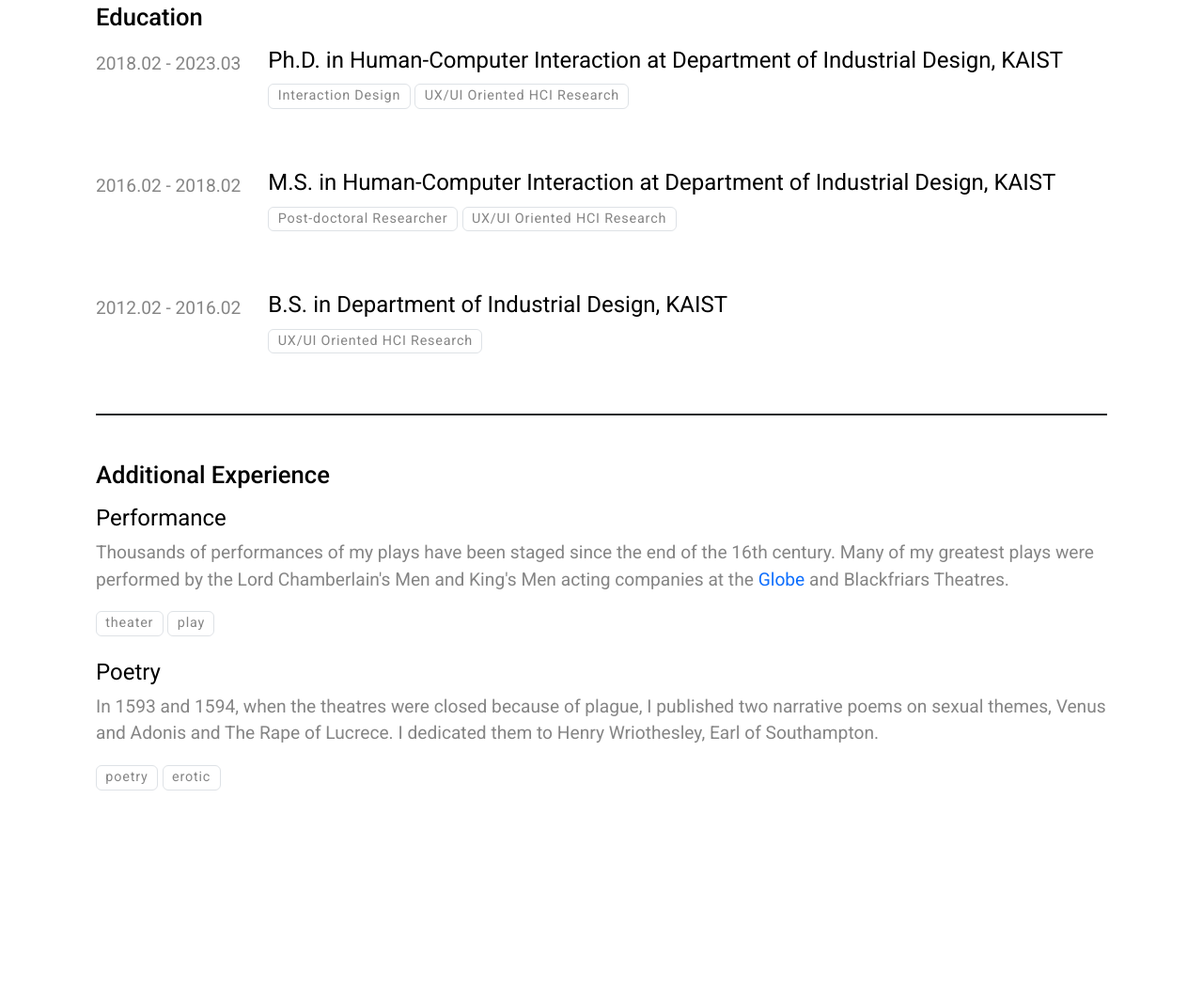
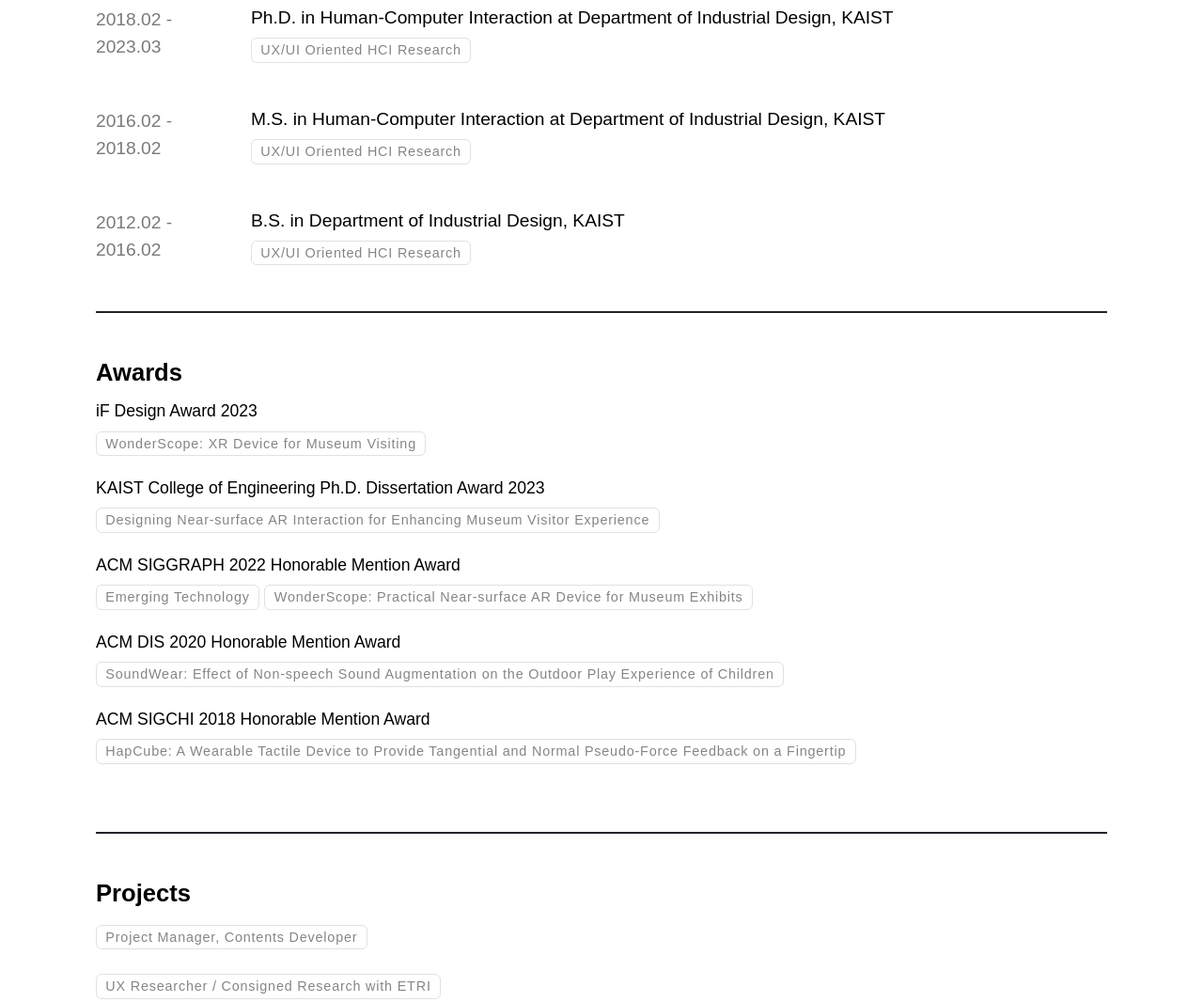
Before and after one commit to roetry/my_cv, a plain HTML site: page index.html in a window 1280 px wide. Shown: the part 994-2060 px from the top of the page at 94% size. Before the commit the page ends 1891 px from the top, so only its background shows below. Drawn offline with nearby package versions, Linux system fonts and the light colour scheme.

Commit message:
Deploying to gh-pages from @ roetry/my_cv@78fb8fbc19ddca5a3cd7765cd152246de32eda0e 🚀

```diff
--- a/index.html
+++ b/index.html
@@ -46,12 +46,12 @@
                     <li class="list-group-item d-flex justify-content-between align-items-start">
                         <span class="text-nowrap">ORCID</span>
                         <span class="text-nowrap"><a href="https://orcid.org/my-orcid?orcid=0000-0003-1108-0045">
-                  <i class="fa-brands fa-wikipedia-w fact-icon"></i>0000-0003-1108-0045
+                  </i>0000-0003-1108-0045
                 </a></span>
                     </li>
                     <li class="list-group-item d-flex justify-content-between align-items-start">
                         <span class="text-nowrap">Instagram</span>
-                        <span class="text-nowrap"><a href="https://www.instagram.com/lucky_beomy/"><i class="fa-brands fa-twitter fact-icon"></i>lucky_beomy</a></span>
+                        <span class="text-nowrap"><a href="https://www.instagram.com/lucky_beomy/"></i>@lucky_beomy</a></span>
                     </li>
                     <li class="list-group-item d-flex justify-content-between align-items-start">
                         <span class="text-nowrap">Email</span>
@@ -173,13 +173,11 @@
     <div class="border-bottom border-2 border-print-0 border-dark mb-5 pb-5 pb-print-0 mb-print-1">
         <h2 class="section-title">Professional Experience</h2>
         <div class="row d-block d-md-flex mb-5">
-            <div class="col-md-2 pt-1">
+            <div class="period-item">
                 2023.09 - Current
             </div>
-            <div class="col-md-10">
+            <div class="small-title">
                 <h3 class="small-title">Post-doctoral Researcher at Electronics and Telecommunications Research Institute (ETRI)</h3>
-
-                <div></div>
 
                 <p>
                     <span class="badge text-body border border-1">UX/UI Oriented HCI Research</span>
@@ -187,13 +185,11 @@
             </div>
         </div>
         <div class="row d-block d-md-flex">
-            <div class="col-md-2 pt-1">
+            <div class="period-item">
                 2023.03 - 2023.08
             </div>
-            <div class="col-md-10">
+            <div class="small-title">
                 <h3 class="small-title">Post-doctoral Researcher at Department of Industrial Design, KAIST</h3>
-
-                <div></div>
 
                 <p>
                     <span class="badge text-body border border-1">UX/UI Oriented HCI Research</span>
@@ -205,43 +201,35 @@
     <div class="border-bottom border-2 border-print-0 border-dark mb-5 pb-5 pb-print-0 mb-print-1">
         <h2 class="section-title">Education</h2>
         <div class="row d-block d-md-flex mb-5">
-            <div class="col-md-2 pt-1">
+            <div class="period-item">
                 2018.02 - 2023.03
             </div>
-            <div class="col-md-10">
-                <h3 class="fs-4 fw-normal">Ph.D. in Human-Computer Interaction at Department of Industrial Design, KAIST</h3>
-
-                <div></div>
+            <div class="small-title">
+                <h3 class="small-title">Ph.D. in Human-Computer Interaction at Department of Industrial Design, KAIST</h3>
 
                 <p>
-                    <span class="badge text-body border border-1">Interaction Design</span>
                     <span class="badge text-body border border-1">UX/UI Oriented HCI Research</span>
                 </p>
             </div>
         </div>
         <div class="row d-block d-md-flex mb-5">
-            <div class="col-md-2 pt-1">
+            <div class="period-item">
                 2016.02 - 2018.02
             </div>
-            <div class="col-md-10">
-                <h3 class="fs-4 fw-normal">M.S. in Human-Computer Interaction at Department of Industrial Design, KAIST</h3>
-
-                <div></div>
+            <div class="small-title">
+                <h3 class="small-title">M.S. in Human-Computer Interaction at Department of Industrial Design, KAIST</h3>
 
                 <p>
-                    <span class="badge text-body border border-1">Post-doctoral Researcher</span>
                     <span class="badge text-body border border-1">UX/UI Oriented HCI Research</span>
                 </p>
             </div>
         </div>
         <div class="row d-block d-md-flex">
-            <div class="col-md-2 pt-1">
+            <div class="period-item">
                 2012.02 - 2016.02
             </div>
-            <div class="col-md-10">
-                <h3 class="fs-4 fw-normal">B.S. in Department of Industrial Design, KAIST</h3>
-
-                <div></div>
+            <div class="small-title">
+                <h3 class="small-title">B.S. in Department of Industrial Design, KAIST</h3>
 
                 <p>
                     <span class="badge text-body border border-1">UX/UI Oriented HCI Research</span>
@@ -249,27 +237,62 @@
             </div>
         </div>
     </div>
+    <div class="border-bottom border-2 border-print-0 border-dark mb-5 pb-5 pb-print-0 mb-print-1">
+        <h2 class="section-title">Awards</h2>
 
-    <h2 class="section-title">Additional Experience</h2>
+        <div class="mb-4">
+            <h3 class="award-title">iF Design Award 2023</h3>
 
-    <div class="mb-4">
-        <h3 class="fs-4 fw-normal">Performance</h3>
+            <div>
+                <span class="badge text-body border border-1">WonderScope: XR Device for Museum Visiting</span>
+            </div>
+        </div>
+        <div class="mb-4">
+            <h3 class="award-title">KAIST College of Engineering Ph.D. Dissertation Award 2023</h3>
 
-        <p>Thousands of performances of my plays have been staged since the end of the 16th century. Many of my greatest plays were performed by the Lord Chamberlain&#39;s Men and King&#39;s Men acting companies at the <a href="https://en.wikipedia.org/wiki/Globe_Theatre">Globe</a> and Blackfriars Theatres.</p>
+            <div>
+                <span class="badge text-body border border-1">Designing Near-surface AR Interaction for Enhancing Museum Visitor Experience</span>
+            </div>
+        </div>
+        <div class="mb-4">
+            <h3 class="award-title">ACM SIGGRAPH 2022 Honorable Mention Award</h3>
 
-        <div>
-            <span class="badge text-body border border-1">theater</span>
-            <span class="badge text-body border border-1">play</span>
+            <div>
+                <span class="badge text-body border border-1">Emerging Technology</span>
+                <span class="badge text-body border border-1">WonderScope: Practical Near-surface AR Device for Museum Exhibits</span>
+            </div>
+        </div>
+        <div class="mb-4">
+            <h3 class="award-title">ACM DIS 2020 Honorable Mention Award</h3>
+
+            <div>
+                <span class="badge text-body border border-1">SoundWear: Effect of Non-speech Sound Augmentation on the Outdoor Play Experience of Children</span>
+            </div>
+        </div>
+        <div class="mb-4">
+            <h3 class="award-title">ACM SIGCHI 2018 Honorable Mention Award</h3>
+
+            <div>
+                <span class="badge text-body border border-1">HapCube: A Wearable Tactile Device to Provide Tangential and Normal Pseudo-Force Feedback on a Fingertip</span>
+            </div>
         </div>
     </div>
-    <div class="mb-4">
-        <h3 class="fs-4 fw-normal">Poetry</h3>
+    <div class="border-bottom border-2 border-print-0 border-dark mb-5 pb-5 pb-print-0 mb-print-1">
+        <h2 class="section-title">Projects</h2>
 
-        <p>In 1593 and 1594, when the theatres were closed because of plague, I published two narrative poems on sexual themes, Venus and Adonis and The Rape of Lucrece. I dedicated them to Henry Wriothesley, Earl of Southampton.</p>
+        <div class="mb-4">
+            <h3 class="award-title"></h3>
 
-        <div>
-            <span class="badge text-body border border-1">poetry</span>
-            <span class="badge text-body border border-1">erotic</span>
+            <div>
+                <span class="badge text-body border border-1">Project Manager, Contents Developer</span>
+            </div>
+        </div>
+        <div class="mb-4">
+            <h3 class="award-title"></h3>
+
+            <div>
+                <span class="badge text-body border border-1">UX Researcher / Consigned Research with ETRI</span>
+            </div>
         </div>
     </div>
 </div>
--- a/styles.css
+++ b/styles.css
@@ -1,5 +1,5 @@
 :root {
-    --bs-font-sans-serif: Roboto, sans-serif;
+    --bs-font-sans-serif: 'Noto Sans KR', sans-serif;
     --bs-body-font-weight: 400;
     --bs-body-color: #858585;
     --bs-body-color-rgb: 133, 133, 133;
@@ -7,6 +7,10 @@
     --dark-color: #7a7a7a;
     --dark-b: #000000;
     --bs-body-font-size: 1.2rem;
+}
+
+p {
+    margin-bottom: 0px;
 }
 
 a {
@@ -170,16 +174,26 @@ h1, h2, h3, h4 {
 }
 
 .section-title{
+    font-weight: bold;
     color: var(--dark-b);
     font-size: 1.6rem;
 }
 
 .small-title{
+    float: left;
+    width: 85%;
     color: var(--dark-b);
     font-size: 1.2rem;
 }
 
-.timeline{
-    color: var(--light-color);
+.period-item{
+    float: left;
+    width: 15%;
+    color: var(--dark-color);
     font-size: 1.2rem;
 }
+
+.award-title{
+    color: var(--dark-b);
+    font-size: 1.1rem;
+}
```
Also changed, not shown: 1 other file.
